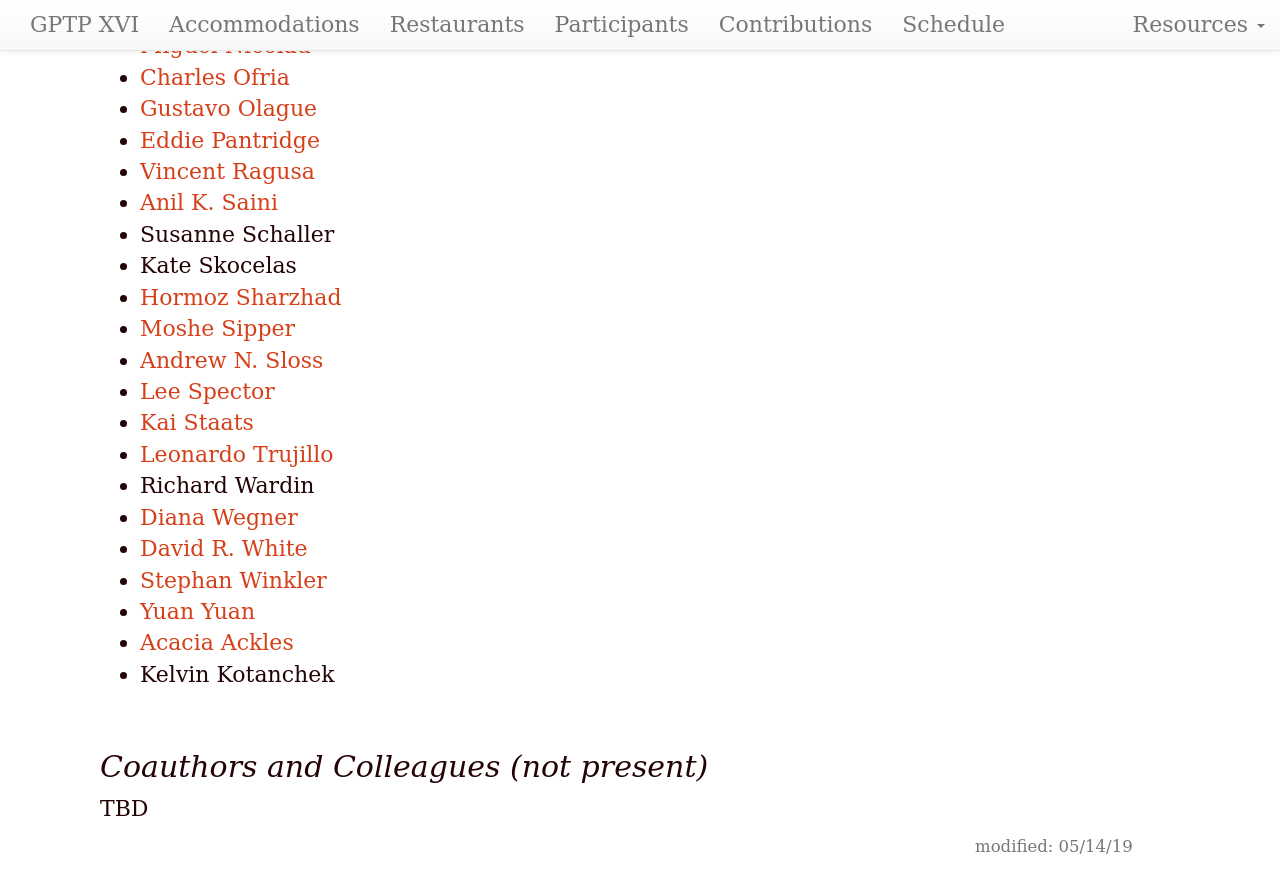
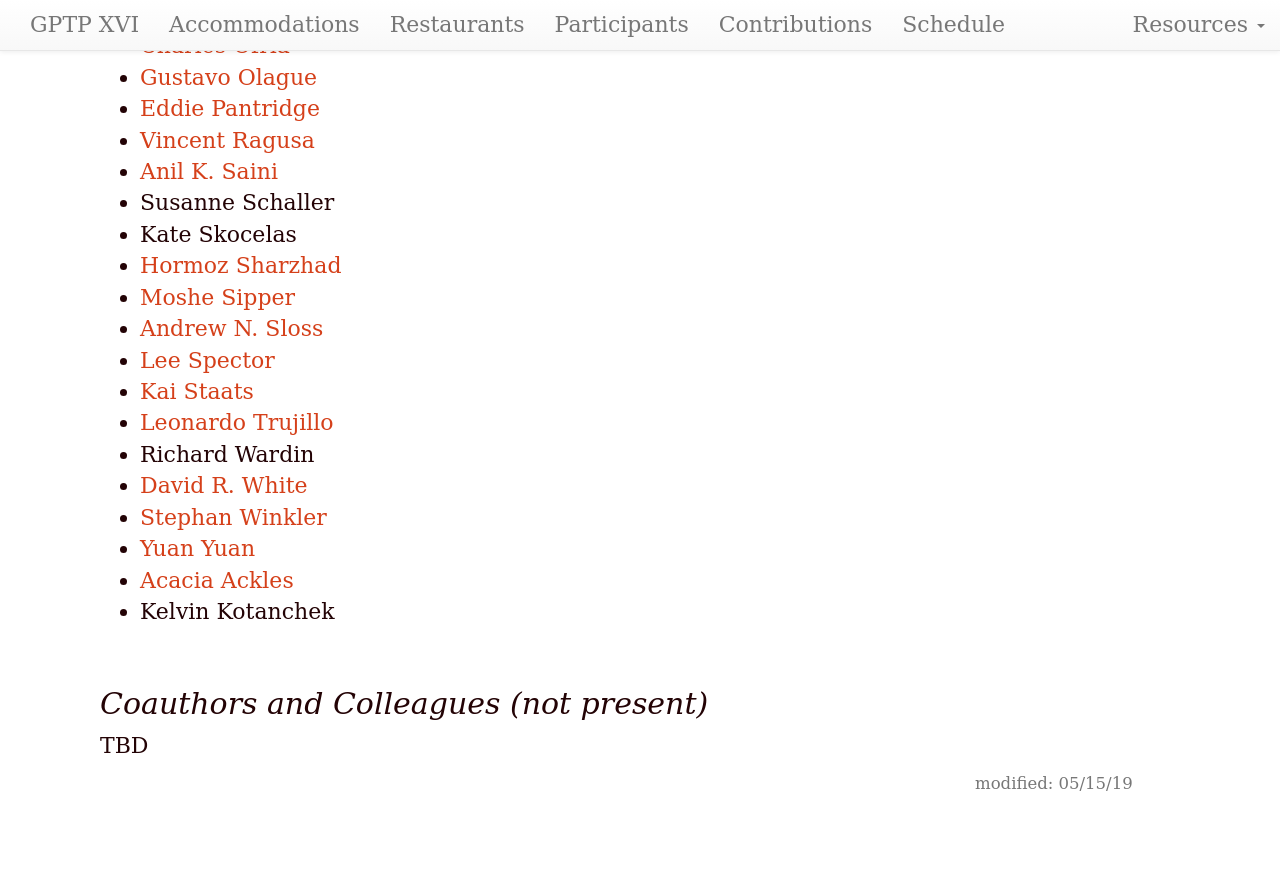
Before and after one commit to GPTP-workshop/gptp-workshop.github.io, a Jekyll site: the page built from attendees.md, in a window 1280 px wide and 900 px high, scrolled down 1559 px. Shown: the top 893 px of the window. Built offline with Jekyll 4.4.1, drawn with Linux system fonts in a browser that asks for light colours; after the commit the page ends 2396 px from its top, so only the background shows below that.

Commit message:
Update attendees.md

```diff
--- a/attendees.md
+++ b/attendees.md
@@ -1,6 +1,6 @@
 ---
 layout: default
-updated: "May 14, 2019"
+updated: "May 15, 2019"
 roman: "XVI"
 dates: "May 16-19, 2019"
 ---
@@ -64,7 +63,6 @@ dates: "May 16-19, 2019"
 - [Kai Staats](https://www.kaistaats.com)
 - [Leonardo Trujillo](http://www.tree-lab.org/index.php/people-2/reserachers/46-leonardo-trujillo)
 - Richard Wardin
-- [Diana Wegner](https://www.linkedin.com/in/diana-wegner-1846889/)
 - [David R. White](http://www.davidrwhite.co.uk/)
 - [Stephan Winkler](https://heal.heuristiclab.com/team/winkler)
 - [Yuan Yuan](https://www.researchgate.net/profile/Yuan_Yuan73)
```
Also changed, not shown: other parts of attendees.md (+0 -1 lines).
